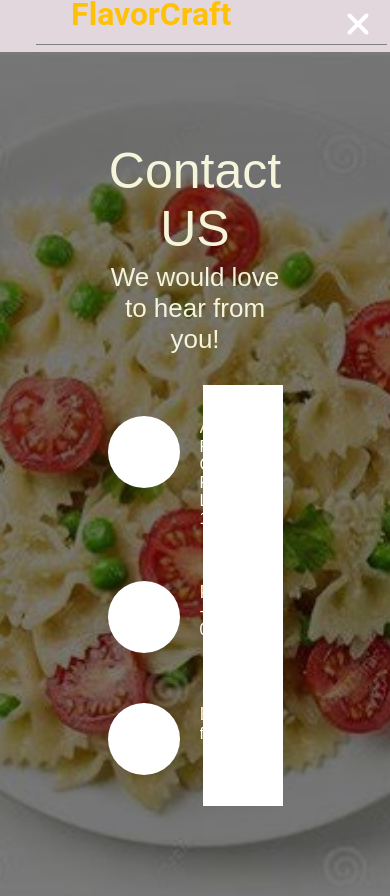
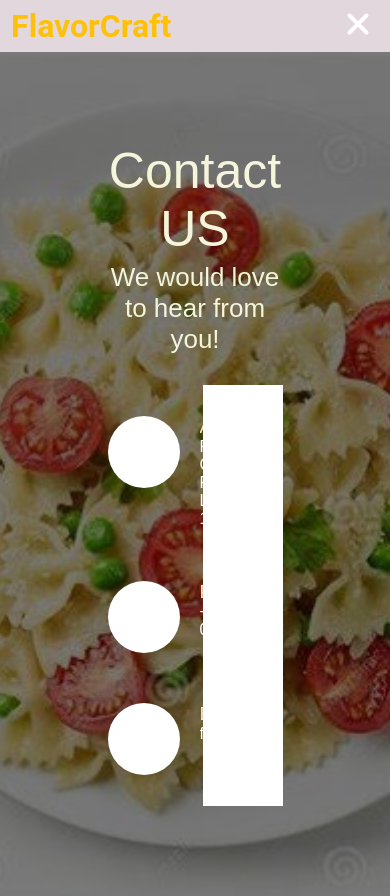
Before and after one commit to kzmfhm/flavor-craft-food-website, a Next.js app: page /contact in a window 390 px wide. Built offline with nearby package versions, Linux system fonts and the light colour scheme.

Commit message:
Reset Header & Footer

```diff
--- a/components/Layout/Footer/index.jsx
+++ b/components/Layout/Footer/index.jsx
@@ -9,7 +9,7 @@ import Image from 'next/image';
 const Footer = () => {
   return (
     <div id="footer">
-      <div className="container">
+
         <div className='footer-h2'>
         <h2>FlavorCraft</h2></div>
         <div className="col-3 social-media">
@@ -35,7 +35,7 @@ const Footer = () => {
               </div>
             </Link>
           </div>
-        </div>
+
 
         <div className="contact-row">
           <p>
--- a/components/Layout/Header/style.css
+++ b/components/Layout/Header/style.css
@@ -1,10 +1,11 @@
 .header{
    width: 200px;
     margin-top: 80px;
-    color: black;
+    background: none;
     position: fixed;
     z-index: 99;
     height: 50px;
+    box-shadow: none;
 }
 .header h1{
     color: #ffc107;
@@ -20,12 +21,8 @@
 
 @media screen and (max-width: 600px) {
     .header {
-        margin-top: 5px;
-        margin-left: 20px;
-        border-bottom: 1px solid gray;
+        margin-top: 30px;
+        margin-left: -40px;
         width: 90%;
-
+      }
     }
-
-
-  }
--- a/sections/privacy-&-policy/index.jsx
+++ b/sections/privacy-&-policy/index.jsx
@@ -4,7 +4,8 @@ const PrivacySection  = () => {
   return (
     <div>
     <div class="container" style={{"padding-top": "4vh"}}>
-      <h2>Privacy & Policies</h2>
+      <div className='h2-div'>
+      <h2>Privacy & Policies</h2></div>
       <div class="content">
         <ul class="text-white">
           <h3>Your Privacy</h3>
--- a/sections/privacy-&-policy/style.css
+++ b/sections/privacy-&-policy/style.css
@@ -6,7 +6,7 @@ body {
   background-color: #e2d7dd;
   color: rgb(10, 10, 9);
   }
- h2 {
+ .h2-div h2 {
     display: flex;
     align-items: center;
     justify-content: center;
--- a/sections/terms-&-conditions/index.jsx
+++ b/sections/terms-&-conditions/index.jsx
@@ -5,7 +5,9 @@ const TermsConditions = () => {
     <div>
 
     <div class="container" style={{"padding-top": "4vh"}}>
+    <div className='h2-div'>
       <h2>Terms & Conditions</h2>
+      </div>
       <div class="content">
         <ul class="text-white">
           <li>
--- a/sections/terms-&-conditions/style.css
+++ b/sections/terms-&-conditions/style.css
@@ -6,7 +6,7 @@ body {
   background-color: #e2d7dd;
   color: rgb(10, 10, 9);
   }
- h2 {
+ .h2-div h2 {
     display: flex;
     align-items: center;
     justify-content: center;
```
Also changed, not shown: components/Layout/Appbar/index.jsx (+4 -13 lines).
